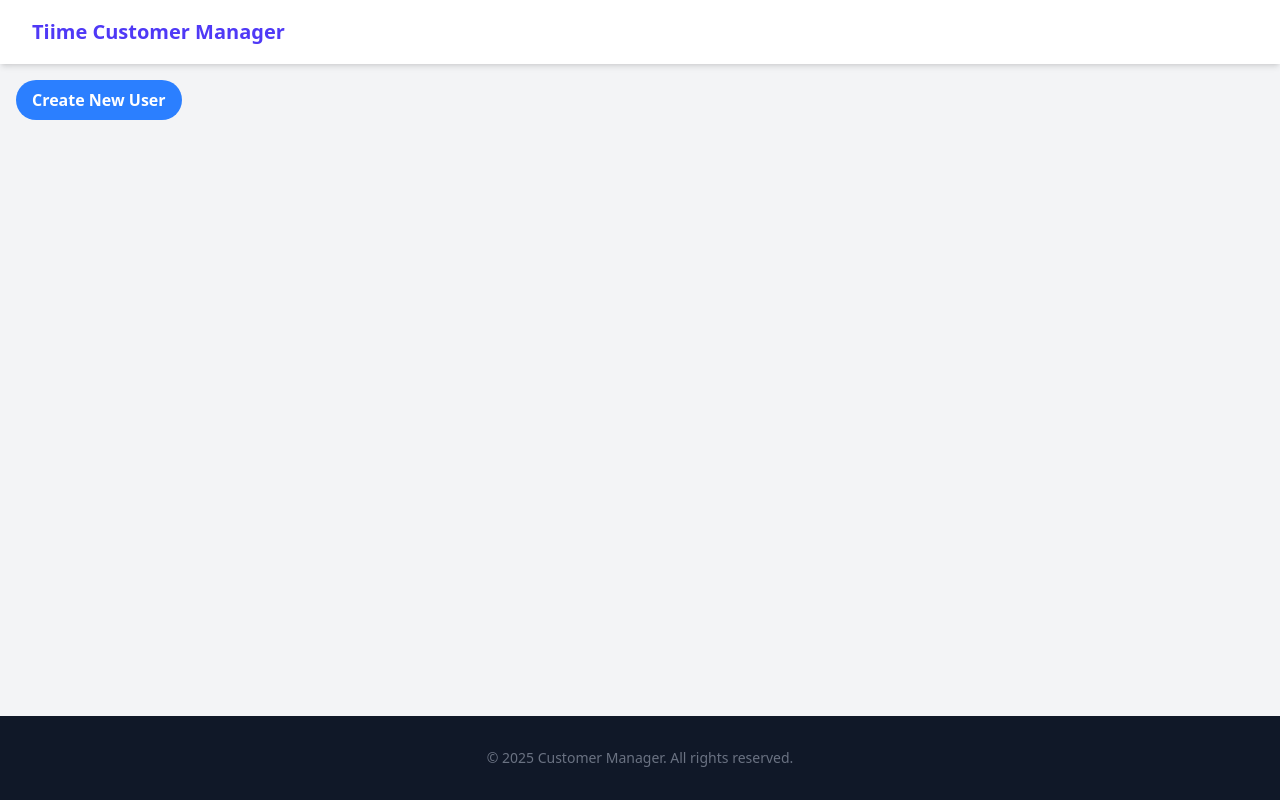
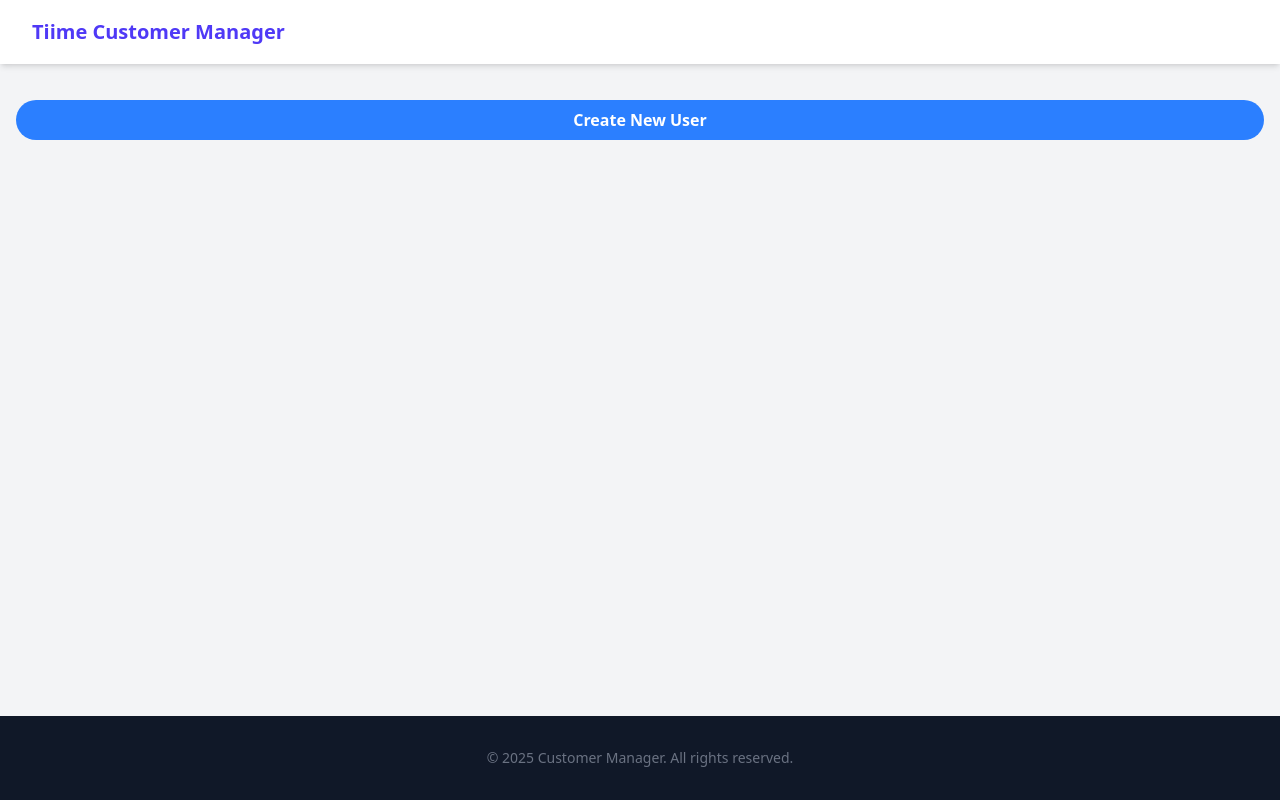
Before and after one commit to Mickael45/Tiime-test, an Angular app: page / in a window 1280 px wide. Built offline with nearby package versions, Linux system fonts and the light colour scheme; no server answers.

Commit message:
Last touches added

```diff
--- a/src/app/pages/home/home.component.html
+++ b/src/app/pages/home/home.component.html
@@ -1,8 +1,10 @@
+<span class="grid gap-5 my-5">
   <button
-  class="bg-blue-500 text-white font-bold py-2 px-4 rounded-full"
+    class="bg-blue-500 text-white font-bold py-2 px-4 rounded-full last"
     (click)="modal.open()"
   >
     Create New User
   </button>
   <app-user-creation-modal #modal> </app-user-creation-modal>
   <app-user-list></app-user-list>
+</span>
```
Lines whose indentation alone changed are shown as unchanged.
